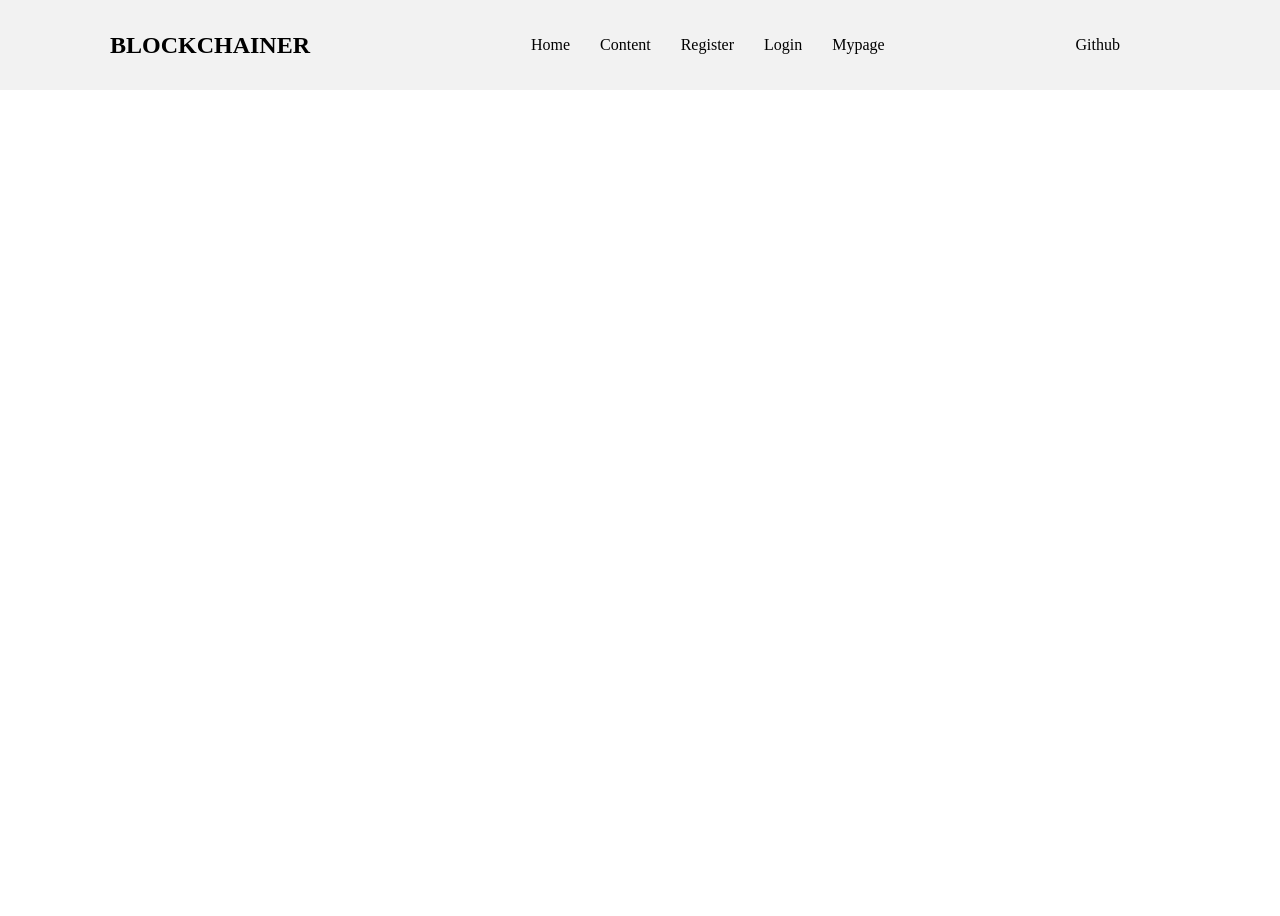
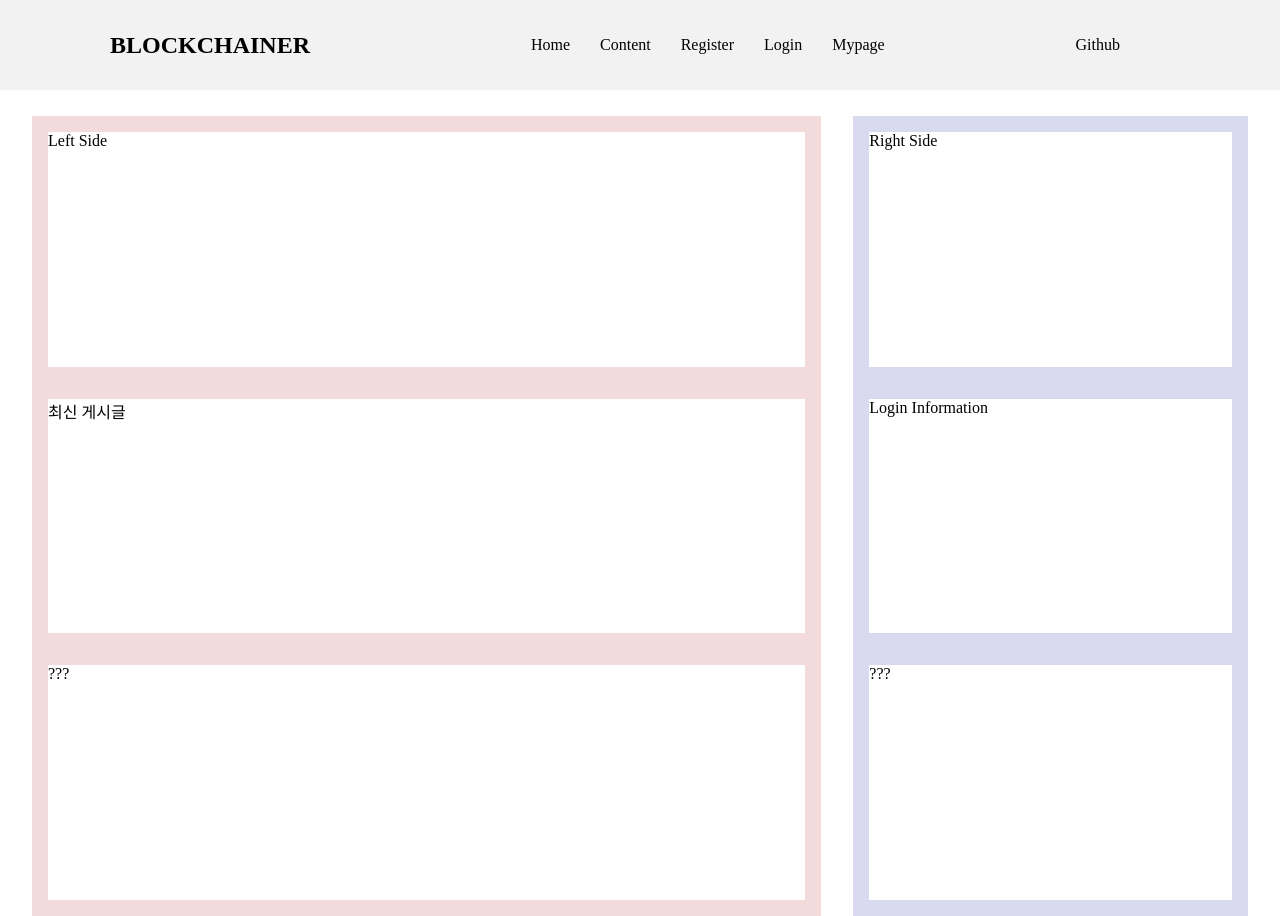
Before and after one commit to citron03/beb-03-blockchainer, a React (Create React App) app in the folder client/: page / in a window 1280 px wide. Before the commit the page ends 800 px from the top, so only its background shows below. Built offline with nearby package versions, Linux system fonts and the light colour scheme.

Commit message:
Home 컴포넌트 구획 분리, CSS 수정

```diff
--- /dev/null
+++ b/client/src/components/home/HomeLeft.jsx
@@ -0,0 +1,29 @@
+import styled from "styled-components";
+
+const HomeLeftContainer = styled.div`
+    display: flex;
+    flex-direction: column;
+    background-color: #f3dbdb;
+    width: 100%;
+    height: 100%;
+    flex: 3 1 0;
+    margin: 1rem;
+`;
+
+const DummyDiv = styled.div`
+    height: 30%;
+    margin: 1rem;
+    background-color: white;
+`
+
+const HomeLeft = () => {
+    return (
+        <HomeLeftContainer>
+            <DummyDiv>Left Side</DummyDiv>
+            <DummyDiv>최신 게시글</DummyDiv>
+            <DummyDiv>???</DummyDiv>
+        </HomeLeftContainer>
+    );
+}
+
+export default HomeLeft;
--- /dev/null
+++ b/client/src/components/home/HomeRight.jsx
@@ -0,0 +1,29 @@
+import styled from "styled-components";
+
+const HomeRightContainer = styled.div`
+    display: flex;
+    flex-direction: column;
+    background-color: #d9d9ef;
+    width: 100%;
+    height: 100%;
+    flex: 1.5 1 0;
+    margin: 1rem;
+`;
+
+const DummyDiv = styled.div`
+    height: 30%;
+    margin: 1rem;
+    background-color: white;
+`
+
+const HomeRight = () => {
+    return (
+        <HomeRightContainer>
+            <DummyDiv>Right Side</DummyDiv>
+            <DummyDiv>Login Information</DummyDiv>
+            <DummyDiv>???</DummyDiv>
+        </HomeRightContainer>
+    );
+}
+
+export default HomeRight;
--- a/client/src/components/postDetail/Post.jsx
+++ b/client/src/components/postDetail/Post.jsx
@@ -111,7 +111,7 @@ const Post = ({data}) => {
                 </ButtonDiv>
             </PostHeader>
             {/* <Image src={image} alt="https://pixabay.com/ko/photos/%eb%b6%80%ed%99%9c%ec%a0%88-%eb%82%98%eb%ac%b4-%eb%b6%80%ed%99%9c%ec%a0%88-7106933/" /> */}
-            <Paragraph>내용 : {data.content}</Paragraph>
+            <Paragraph>{data.content}</Paragraph>
         </PostContainer>
         <AllCommentsSection>
             <Comments post_id={data.post_id}/>
--- a/client/src/pages/Home.jsx
+++ b/client/src/pages/Home.jsx
@@ -1,5 +1,20 @@
+import styled from "styled-components";
+import HomeLeft from "../components/home/HomeLeft";
+import HomeRight from "../components/home/HomeRight";
+
+const HomeContainer = styled.div`
+    display: flex;
+    margin: 100px 1rem 1rem 1rem;
+    height: 100vh;
+`;
+
 const Home = () => {
-    return <div>Home.js</div>;
+    return (
+        <HomeContainer>
+            <HomeLeft/>
+            <HomeRight/>
+        </HomeContainer>
+    );
 }
 
 export default Home;
```
Also changed, not shown: 1 other file (tests, documents, lock files or other folders).
